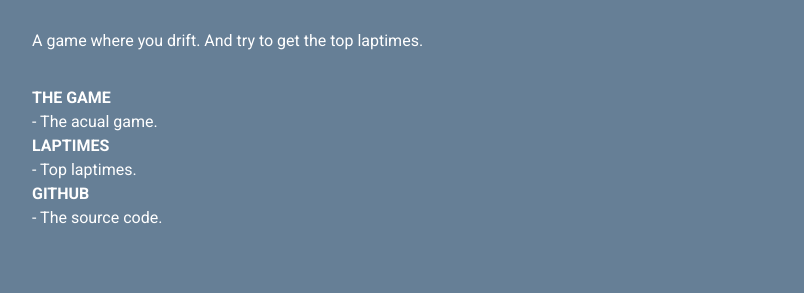
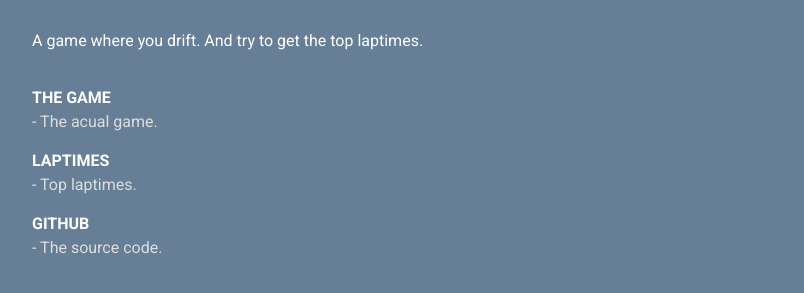
Before and after one commit to JerryMalmstrom/Drifters-stats, a plain HTML site: page index.html in a window 1280 px wide. Shown: the part 107-400 px from the top of the page, without its empty margins (26-830 px from the left). Drawn offline with nearby package versions, Linux system fonts and the light colour scheme.

Commit message:
Update style.css

```diff
--- a/css/style.css
+++ b/css/style.css
@@ -75,7 +75,8 @@ td{
 
 p {
 	margin-top: 5px;
-	margin-bottom: 5px;
+    margin-bottom: 20px;
+    color: #DDD;
 }
 
 td:hover {
```
